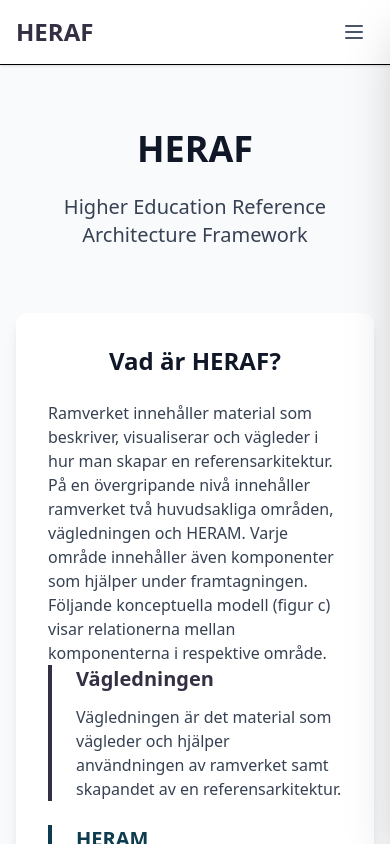
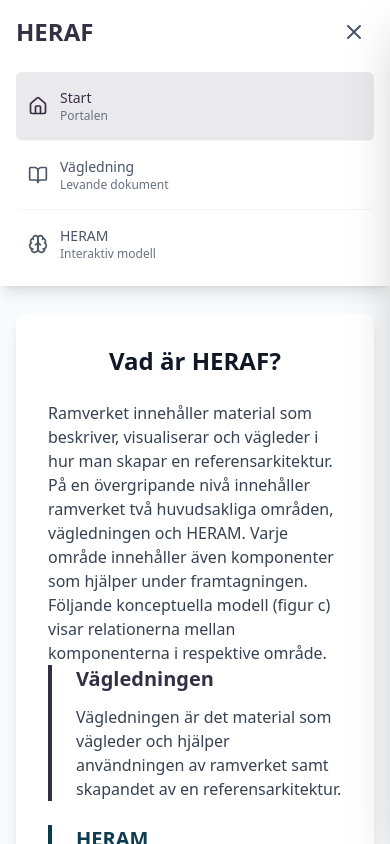
Before and after one commit to yoHasse-Software/HERAF, a SvelteKit app: page / in a window 390 px wide. Both pictures are taken after a click on the button "Öppna navigation". Shown: the top 844 px of the page. Built offline with nearby package versions, Linux system fonts and the light colour scheme.

Commit message:
fix: mobile menue

```diff
--- a/src/routes/+layout.svelte
+++ b/src/routes/+layout.svelte
@@ -4,22 +4,41 @@
 	import '../app.css';
 	import favicon from '$lib/assets/favicon.svg';
 	import { page } from '$app/state';
-	import { Home, BookOpen, Brain, GitBranch, Shield, FileText } from '@lucide/svelte';
+	import { Home, BookOpen, Brain } from '@lucide/svelte';
 	import { createSidebarContext } from '$lib/sidebar-state.svelte';
 	import Sidebar from '$lib/Sidebar.svelte';
-	import { resolve } from '$app/paths';
 
 	let { children } = $props();
 
 	// Create sidebar context for the entire app
 	const sidebar = createSidebarContext();
 
+	// Mobile menu state
+	let isMobileMenuOpen = $state(false);
+
 	const navItems = [
 		{ path: '/', label: 'Start', icon: Home, description: 'Portalen' },
 		{ path: '/vagledning', label: 'Vägledning', icon: BookOpen, description: 'Levande dokument' },
 		{ path: '/heram', label: 'HERAM', icon: Brain, description: 'Interaktiv modell' },
 	];
+
+	function toggleMobileMenu() {
+		isMobileMenuOpen = !isMobileMenuOpen;
+	}
+
+	function closeMobileMenu() {
+		isMobileMenuOpen = false;
+	}
+
+	// Close mobile menu on Escape key
+	function handleKeydown(event: KeyboardEvent) {
+		if (event.key === 'Escape' && isMobileMenuOpen) {
+			closeMobileMenu();
+		}
+	}
 </script>
+
+<svelte:window on:keydown={handleKeydown} />
 
 <svelte:head>
 	<link rel="icon" href={favicon} />
@@ -33,18 +52,18 @@
 			<div class="flex justify-between items-center h-16">
 				<!-- Logo/Brand -->
 				<div class="flex items-center">
-					<a href={resolve('/' as any)} class="text-2xl font-bold text-gray-900">
+					<a href="/" class="text-2xl font-bold text-gray-900">
 						<span class="text-[#352F44]">HERAF</span>
 					</a>
 				</div>
 
 				<!-- Navigation -->
 				<nav class="hidden md:flex space-x-8">
-					{#each navItems as item}
+					{#each navItems as item (item.path)}
 					{@const IconComponent = item.icon}
 
 						<a
-							href={resolve(item.path as any)}
+							href={item.path}
 							class="flex items-center px-3 py-2 rounded-md text-sm font-medium transition-colors duration-200
 								{page.url.pathname === item.path
 									? 'text-[#352F44] bg-[#352F44]/10'
@@ -65,15 +84,59 @@
 						class="p-2 rounded-md text-gray-600 hover:text-gray-900 hover:bg-gray-100"
 						aria-label="Öppna navigation"
 						title="Öppna navigation"
+						onclick={toggleMobileMenu}
 					>
-						<svg class="h-6 w-6" fill="none" viewBox="0 0 24 24" stroke="currentColor">
-							<path stroke-linecap="round" stroke-linejoin="round" stroke-width="2" d="M4 6h16M4 12h16M4 18h16" />
-						</svg>
+						{#if isMobileMenuOpen}
+							<!-- X icon when menu is open -->
+							<svg class="h-6 w-6" fill="none" viewBox="0 0 24 24" stroke="currentColor">
+								<path stroke-linecap="round" stroke-linejoin="round" stroke-width="2" d="M6 18L18 6M6 6l12 12" />
+							</svg>
+						{:else}
+							<!-- Hamburger icon when menu is closed -->
+							<svg class="h-6 w-6" fill="none" viewBox="0 0 24 24" stroke="currentColor">
+								<path stroke-linecap="round" stroke-linejoin="round" stroke-width="2" d="M4 6h16M4 12h16M4 18h16" />
+							</svg>
+						{/if}
 					</button>
 				</div>
 			</div>
 		</div>
 	</header>
+
+	<!-- Mobile Navigation Menu -->
+	{#if isMobileMenuOpen}
+		<!-- Mobile menu overlay -->
+		<div class="fixed inset-0  bg-opacity-50 z-40 md:hidden"
+			onclick={closeMobileMenu}
+			onkeydown={(e) => e.key === 'Enter' && closeMobileMenu()}
+			role="button"
+			tabindex="-1"
+			aria-label="Stäng navigation">
+		</div>
+
+		<!-- Mobile menu panel -->
+		<div class="fixed top-16 left-0 right-0 bg-white shadow-lg z-50 md:hidden">
+			<nav class="px-4 py-2">
+				{#each navItems as item (item.path)}
+					{@const IconComponent = item.icon}
+					<a
+						href={item.path}
+						class="flex items-center px-3 py-4 rounded-md text-sm font-medium transition-colors duration-200 border-b border-gray-100 last:border-b-0
+							{page.url.pathname === item.path
+								? 'text-[#352F44] bg-[#352F44]/10'
+								: 'text-gray-600 hover:text-[#352F44] hover:bg-gray-100'}"
+						onclick={closeMobileMenu}
+					>
+						<IconComponent class="w-5 h-5 mr-3" />
+						<div class="text-left">
+							<div class="font-medium">{item.label}</div>
+							<div class="text-xs text-gray-500">{item.description}</div>
+						</div>
+					</a>
+				{/each}
+			</nav>
+		</div>
+	{/if}
 
 	<!-- Main Content -->
 	<main>
```
